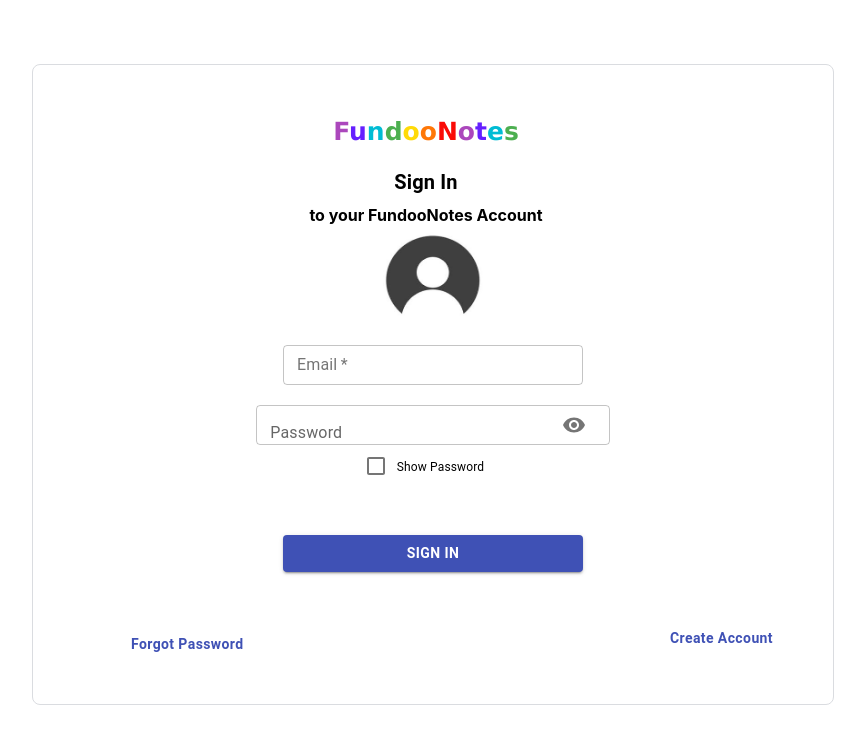
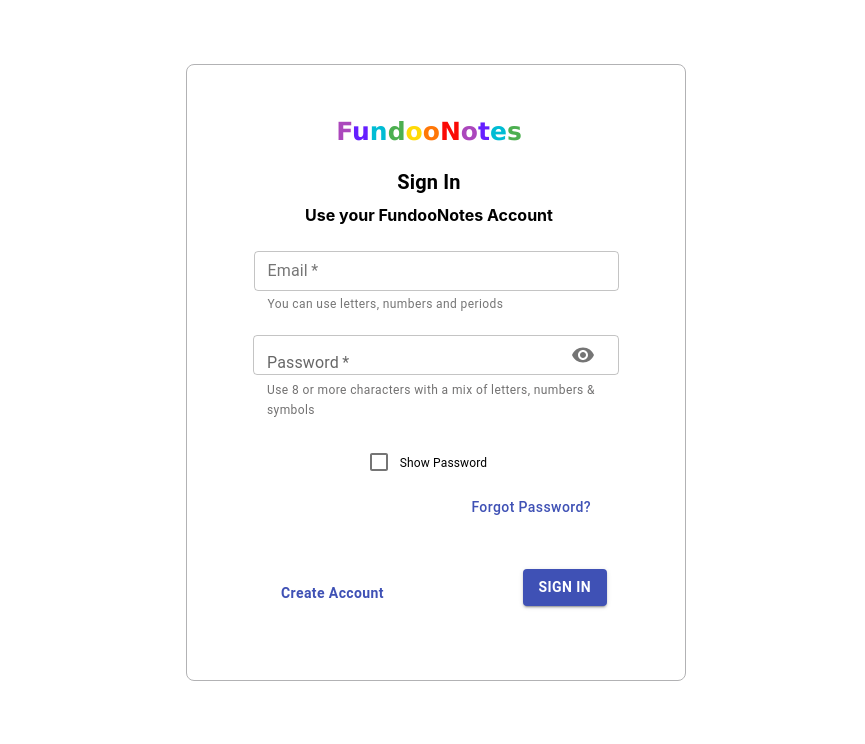
Before and after one commit to SanjanaGRao/FundooNotes-App-FE, a React (Create React App) app: page /login in a window 1280 px wide. Shown: the top 744 px of the page, without its empty margins (208-1073 px from the left). Built offline with nearby package versions, Linux system fonts and the light colour scheme.

Commit message:
Added: Axios and refactored the UI of Login Page

```diff
--- a/package.json
+++ b/package.json
@@ -17,6 +17,7 @@
     "@testing-library/react": "^11.2.7",
     "@testing-library/user-event": "^12.8.3",
     "axios": "^0.24.0",
+    "cors": "^2.8.5",
     "material-ui": "^0.20.2",
     "moment": "^2.29.1",
     "react": "^17.0.2",
--- a/src/components/CreateAccount.jsx
+++ b/src/components/CreateAccount.jsx
@@ -1,21 +1,30 @@
-import React from 'react';
+import React from "react";
 import "/Users/sanjana.rao_ymediala/reactjs-fundooNotes/fundoonotes-app/src/css/createAccountPage.css";
 import accounts from "/Users/sanjana.rao_ymediala/reactjs-fundooNotes/fundoonotes-app/src/Assets/account.svg";
-import {nameValidation, emailValidation, passwordValidation} from "./Validation";
-import { Grid, Typography, TextField, Button } from '@material-ui/core';
-import FormControlLabel from '@material-ui/core/FormControlLabel';
-import Checkbox from '@material-ui/core/Checkbox';
-import Visibility from '@mui/icons-material/Visibility';
-import VisibilityOff from '@mui/icons-material/VisibilityOff';
-import InputAdornment from '@mui/material/InputAdornment';
-import IconButton from '@mui/material/IconButton';
-import OutlinedInput from '@mui/material/OutlinedInput';
-import FormControl from '@mui/material/FormControl';
-import InputLabel from '@mui/material/InputLabel';
+import {
+  nameValidation,
+  emailValidation,
+  passwordValidation,
+} from "./Validation";
+import {
+  Grid,
+  Typography,
+  TextField,
+  Button,
+  FormControlLabel,
+  Checkbox,
+} from "@material-ui/core";
+import Visibility from "@mui/icons-material/Visibility";
+import VisibilityOff from "@mui/icons-material/VisibilityOff";
+import InputAdornment from "@mui/material/InputAdornment";
+import IconButton from "@mui/material/IconButton";
+import OutlinedInput from "@mui/material/OutlinedInput";
+import FormControl from "@mui/material/FormControl";
+import InputLabel from "@mui/material/InputLabel";
 import { Link } from "react-router-dom";
+import userConnect from "../service/CreateAccountAPI";
 
 export default function CreateAccount() {
-
   const [firstName, setFirstName] = React.useState("");
   const [lastName, setLastName] = React.useState("");
   const [email, setEmail] = React.useState("");
@@ -25,12 +34,14 @@
   const [lastNameNotValid, setLastNameNotValid] = React.useState(false);
   const [emailNotValid, setEmailNotValid] = React.useState(false);
   const [passwordNotValid, setPasswordNotValid] = React.useState(false);
-    const [passwordConfirmationNotValid, setPasswordConfirmationNotValid] = React.useState(false);
+  const [passwordConfirmationNotValid, setPasswordConfirmationNotValid] =
+    React.useState(false);
   const [showPassword, setShowPassword] = React.useState(false);
-    const [showPasswordConfirmation, setShowPasswordConfirmation] = React.useState(false);
+  const [showPasswordConfirmation, setShowPasswordConfirmation] =
+    React.useState(false);
 
   const handleClickShowPassword = () => {
-        setShowPassword(!showPassword)
+    setShowPassword(!showPassword);
   };
   const handleSubmit = (event) => {
     event.preventDefault();
@@ -46,9 +57,15 @@
     if (password === passwordConfirmation) {
       setPasswordConfirmationNotValid(true);
     }
+    userConnect({
+      firstName: firstName,
+      lastName: lastName,
+      email: email,
+      password: password,
+    });
   };
   const handleClickShowPasswordConfirmation = () => {
-        setShowPasswordConfirmation(!showPasswordConfirmation)
+    setShowPasswordConfirmation(!showPasswordConfirmation);
   };
   const handleClickShowPasswords = () => {
     setShowPassword(!showPassword);
@@ -59,12 +76,12 @@
   };
   const headerStyle = { margin: 0 };
   return (
-        <div className="imgBox" >
+    <div className="imgBox">
       <div className="outerBox">
         <div className="outerPadding"></div>
         <div>
           <div>
-                        <Grid align='left' className="headingAndSubHeading">
+            <Grid align="left" className="headingAndSubHeading">
               <h1 class="rainbow" style={headerStyle}>
                 <span>F</span>
                 <span>u</span>
@@ -79,7 +96,9 @@
                 <span>s</span>
               </h1>
               <br />
-                            <Typography variant='h6' gutterBottom><b>Create your FundooNotes Account</b></Typography>
+              <Typography variant="h6" gutterBottom>
+                <b>Create your FundooNotes Account</b>
+              </Typography>
             </Grid>
             <form id="form" name="form">
               <div className="innerImg">
@@ -91,13 +110,15 @@
                         required
                         variant="outlined"
                         name="firstName"
-                                                color='primary'
-                                                type='text'
-                                                label='First Name'
+                        color="primary"
+                        type="text"
+                        label="First Name"
                         placeholder="Enter your first name"
                         size="small"
                         error={firstNameNotValid}
-                                                helperText={firstNameNotValid ? "Invalid First Name" : ""}
+                        helperText={
+                          firstNameNotValid ? "Invalid First Name" : ""
+                        }
                         onChange={(event) => setFirstName(event.target.value)}
                       />
                     </div>
@@ -106,9 +127,9 @@
                         required
                         variant="outlined"
                         name="lastName"
-                                                color='primary'
-                                                type='text'
-                                                label='Last Name'
+                        color="primary"
+                        type="text"
+                        label="Last Name"
                         placeholder="Enter your last name"
                         size="small"
                         error={lastNameNotValid}
@@ -125,28 +146,42 @@
                       id="full-width-text-field"
                       variant="outlined"
                       name="email"
-                                            color='primary'
-                                            type='email'
-                                            label='Email'
+                      color="primary"
+                      type="email"
+                      label="Email"
                       placeholder="xyz@example.com"
                       autoComplete="email"
                       size="small"
                       error={emailNotValid}
-                                            helperText={emailNotValid ? "Invalid Email" : "Your mail can consist of letters, numbers and periods"}
+                      helperText={
+                        emailNotValid
+                          ? "Invalid Email"
+                          : "Your mail can consist of letters, numbers and periods"
+                      }
                       onChange={(event) => setEmail(event.target.value)}
                     />
                   </div>
                   <br />
                   <div className="passwords" align="left">
                     <div className="pass">
-                                            <FormControl sx={{ width: '25ch' }} variant="outlined">
-                                                <InputLabel htmlFor="outlined-adornment-password">Password</InputLabel>
+                      <FormControl
+                        sx={{ width: "25ch" }}
+                        variant="outlined"
+                        required
+                      >
+                        <InputLabel htmlFor="outlined-adornment-password">
+                          Password
+                        </InputLabel>
                         <OutlinedInput
                           id="outlined-adornment-password"
-                                                    type={showPassword ? 'text' : 'password'}
+                          type={showPassword ? "text" : "password"}
                           size="small"
                           error={passwordNotValid}
-                                                    helperText={ passwordNotValid ? "Invalid password" : "Use 8 or more characters with a mix of letters, numbers & symbols"}
+                          helperText={
+                            passwordNotValid
+                              ? "Invalid password"
+                              : "Use 8 or more characters with a mix of letters, numbers & symbols"
+                          }
                           onChange={(event) => setPassword(event.target.value)}
                           endAdornment={
                             <InputAdornment position="start">
@@ -157,7 +192,11 @@
                                 onMouseDown={handleMouseDownPassword}
                                 edge="end"
                               >
-                                                                {showPassword ? <VisibilityOff /> : <Visibility />}
+                                {showPassword ? (
+                                  <VisibilityOff />
+                                ) : (
+                                  <Visibility />
+                                )}
                               </IconButton>
                             </InputAdornment>
                           }
@@ -165,21 +204,33 @@
                           required
                           fullwidth
                           name="passwordConfirmation"
-                                                    color='primary'
+                          color="primary"
                           placeholder="Enter your password"
                         />
                       </FormControl>
                     </div>
                     <div className="confirmPassword">
-                                            <FormControl sx={{ width: '25ch' }} variant="outlined">
-                                                <InputLabel htmlFor="outlined-adornment-password">Confirm Password</InputLabel>
+                      <FormControl
+                        sx={{ width: "25ch" }}
+                        variant="outlined"
+                        required
+                      >
+                        <InputLabel htmlFor="outlined-adornment-password">
+                          Confirm Password
+                        </InputLabel>
                         <OutlinedInput
                           id="outlined-adornment-password"
-                                                    type={showPasswordConfirmation ? 'text' : 'password'}
+                          type={showPasswordConfirmation ? "text" : "password"}
                           size="small"
                           error={passwordConfirmationNotValid}
-                                                    helperText={passwordConfirmationNotValid ? "Password does not match" : ""}
-                                                    onChange={(event) => setPasswordConfirmation(event.target.value)}
+                          helperText={
+                            passwordConfirmationNotValid
+                              ? "Password does not match"
+                              : ""
+                          }
+                          onChange={(event) =>
+                            setPasswordConfirmation(event.target.value)
+                          }
                           endAdornment={
                             <InputAdornment position="end">
                               <IconButton
@@ -189,7 +240,11 @@
                                 onMouseDown={handleMouseDownPassword}
                                 edge="end"
                               >
-                                                                {showPasswordConfirmation ? <VisibilityOff /> : <Visibility />}
+                                {showPasswordConfirmation ? (
+                                  <VisibilityOff />
+                                ) : (
+                                  <Visibility />
+                                )}
                               </IconButton>
                             </InputAdornment>
                           }
@@ -197,7 +252,7 @@
                           required
                           fullwidth
                           name="passwordConfirmation"
-                                                    color='primary'
+                          color="primary"
                           placeholder="Confirm your password"
                         />
                       </FormControl>
@@ -205,7 +260,8 @@
                   </div>
                   <div className="message">
                     <span>
-                                            Use 8 or more characters with a mix of letters, numbers & symbols
+                      Use 8 or more characters with a mix of letters, numbers &
+                      symbols
                     </span>
                   </div>
                   <br />
@@ -219,20 +275,45 @@
                           onMouseDown={handleMouseDownPassword}
                         />
                       }
-                                            label={<span style={{ fontSize: '0.75rem' }}>Show Passwords</span>}
+                      label={
+                        <span style={{ fontSize: "0.75rem" }}>
+                          Show Passwords
+                        </span>
+                      }
                     />
                   </div>
                   <div className="signInSignUp">
                     <div className="signIn">
-                                            <Button variant="text" id="sign-in-button" component={Link} to="/login" style={{ textTransform: 'none' }} color='primary'><b>Sign in instead</b></Button>
+                      <Button
+                        variant="text"
+                        id="sign-in-button"
+                        component={Link}
+                        to="/login"
+                        style={{ textTransform: "none" }}
+                        color="primary"
+                      >
+                        <b>Sign in instead</b>
+                      </Button>
                     </div>
                     <div className="create">
-                                            <Button type='submit' variant='contained' color='primary' onClick={handleSubmit} ><b>Create</b></Button>
+                      <Button
+                        type="submit"
+                        variant="contained"
+                        color="primary"
+                        onClick={handleSubmit}
+                      >
+                        <b>Create</b>
+                      </Button>
                     </div>
                   </div>
                 </div>
                 <div className="img">
-                                    <img src={accounts} width={260} height={244} style={{ verticalAlign: 'middle' }} />
+                  <img
+                    src={accounts}
+                    width={260}
+                    height={244}
+                    style={{ verticalAlign: "middle" }}
+                  />
                 </div>
               </div>
             </form>
@@ -240,5 +321,5 @@
         </div>
       </div>
     </div>
-    )
+  );
 }
--- a/src/components/Login.jsx
+++ b/src/components/Login.jsx
@@ -1,9 +1,13 @@
 import React from "react";
 import "/Users/sanjana.rao_ymediala/reactjs-fundooNotes/fundoonotes-app/src/css/loginPage.css";
-import imageUser from "/Users/sanjana.rao_ymediala/reactjs-fundooNotes/fundoonotes-app/src/Assets/user.jfif";
-import { Grid, Typography, TextField, Button } from "@material-ui/core";
-import FormControlLabel from "@material-ui/core/FormControlLabel";
-import Checkbox from "@material-ui/core/Checkbox";
+import {
+  Grid,
+  Typography,
+  TextField,
+  Button,
+  FormControlLabel,
+  Checkbox,
+} from "@material-ui/core";
 import Visibility from "@mui/icons-material/Visibility";
 import VisibilityOff from "@mui/icons-material/VisibilityOff";
 import InputAdornment from "@mui/material/InputAdornment";
@@ -38,7 +42,7 @@
   };
   const headerStyle = { margin: 0 };
   return (
-    <div className="imgBox">
+    <div className="imgBoxForLogin">
       <div className="outerBox">
         <div className="outerPadding"></div>
         <div>
@@ -62,21 +66,21 @@
                 <b> Sign In</b>
               </Typography>
               <Typography variant="h7" gutterBottom>
-                <b> to your FundooNotes Account</b>
+                <b> Use your FundooNotes Account</b>
               </Typography>
             </Grid>
-            <div className="imgUser">
-                <img src={imageUser} width={100} height={100} style={{ verticalAlign: 'middle' }} />
-            </div>
-            <br />
+            <div style={{ width: "418px" }}>
               <form id="form" className="formLogin">
                 <div className="innerImgbox2">
-                <div className="inputBoxForLogin">
+                  <div
+                    className="inputBoxForLogin"
+                    style={{ width: "366px", margin: "26px", padding: "0px" }}
+                  >
                     <div className="emailLogin" align="center">
                       <TextField
                         required
                         id="full-width-text-field"
-                      style={{ width: 300 }}
+                        style={{ width: 365 }}
                         variant="outlined"
                         name="email"
                         color="primary"
@@ -86,7 +90,9 @@
                         placeholder="xyz@example.com"
                         error={emailNotValid}
                         helperText={
-                        emailNotValid ? "This field cannot be empty" : ""
+                          emailNotValid
+                            ? "This field cannot be empty"
+                            : "You can use letters, numbers and periods"
                         }
                         onChange={(event) => setEmail(event.target.value)}
                       />
@@ -94,21 +100,24 @@
                     <br />
                     <div className="passwordLogin" align="center">
                       <div className="pass2">
-                      <FormControl sx={{ width: "35ch" }} variant="outlined">
+                        <FormControl variant="outlined" fullWidth required>
                           <InputLabel htmlFor="outlined-adornment-password">
                             Password
                           </InputLabel>
                           <OutlinedInput
                             id="outlined-adornment-password"
-                          required
                             fullwidth
                             type={showPassword ? "text" : "password"}
                             size="small"
                             error={passwordNotValid}
                             helperText={
-                            passwordNotValid ? "This field cannot be empty" : ""
+                              passwordNotValid
+                                ? "This field cannot be empty"
+                                : ""
                             }
-                          onChange={(event) => setPassword(event.target.value)}
+                            onChange={(event) =>
+                              setPassword(event.target.value)
+                            }
                             endAdornment={
                               <InputAdornment position="start">
                                 <IconButton
@@ -134,6 +143,14 @@
                         </FormControl>
                       </div>
                     </div>
+                    <div className="messageLogin" align="center">
+                      <span>
+                        Use 8 or more characters with a mix of letters, numbers
+                        & symbols
+                      </span>
+                    </div>
+                    <br />
+                    <div>
                       <div className="showPasswordLogin">
                         <FormControlLabel
                           control={
@@ -151,28 +168,18 @@
                           }
                         />
                       </div>
-                  <div className="login">
-                      <Button
-                        type="submit"
-                        variant="contained"
-                        color="primary"
-                        style={{ width: 300 }}
-                        onClick={handleSubmit}
-                      >
-                        <b>Sign In</b>
-                      </Button>
-                    </div>
-                  <div className="newButtons">
-                    <div className="forgotPassword">
+                      <div className="forgotPassword" align="right">
                         <Button
                           variant="text"
                           style={{ textTransform: "none" }}
                           color="primary"
                         >
-                        <b>Forgot Password</b>
+                          Forgot Password?
                         </Button>
                       </div>
-                    <div className="create" align="right">
+                    </div>
+                    <div className="signInSignUp">
+                      <div className="signIn">
                         <Button
                           variant="text"
                           id="link-btn"
@@ -184,6 +191,16 @@
                           <b>Create Account</b>
                         </Button>
                       </div>
+                      <div className="create">
+                        <Button
+                          type="submit"
+                          variant="contained"
+                          color="primary"
+                          onClick={handleSubmit}
+                        >
+                          <b>Sign In</b>
+                        </Button>
+                      </div>
                     </div>
                   </div>
                 </div>
@@ -192,5 +209,6 @@
           </div>
         </div>
       </div>
+    </div>
   );
 }
--- a/src/css/loginPage.css
+++ b/src/css/loginPage.css
@@ -44,23 +44,62 @@
   margin-left: 0px;
 }
 
-.newButtons {
+.imgBoxForLogin {
+  position: relative;
+  width: 498px;
+  height: auto;
+  min-height: 500px;
+  right: 50%;
+  left: 50%;
+  margin-top: 4em; /*set to a negative number 1/2 of your height*/
+  margin-left: -246px; /*set to a negative number 1/2 of your width  */
+  margin-bottom: 5em;
+  border-radius: 8px;
+  border: 1px solid #b2b2b4;
+  transition: width 0.5s;
+}
+
+.forgotPassword {
+  font-family: "Google Sans", Roboto, Arial, sans-serif;
+  font-size: 10px;
+  color: #1a73e8;
+  /* margin-top: 10px; */
+  margin-left: 50px;
+  margin-right: 20px;
+  padding: 6px 0;
+}
+
+.signInSignUp {
   display: inline-block;
   display: flex;
 }
 
-.forgotPassword {
+.signIn {
   font-family: "Google Sans", Roboto, Arial, sans-serif;
   font-size: 14px;
   color: #1a73e8;
-  margin-top: 48px;
-  margin-left: 50px;
-  margin-right: 50px;
+  margin-top: 38px;
+  margin-left: 20px;
+  margin-right: auto;
   padding: 6px 0;
 }
 
-.login {
-  margin-top: 48px;
-  margin-left: 10px !important;
-  margin-right: 10px !important ;
+.create {
+  margin-top: 38px;
+  margin-left: auto;
+  margin-right: 12px;
 }
+
+.messageLogin {
+  color: rgba(20, 19, 19, 0.6);
+  font-family: "Roboto", "Helvetica", "Arial", sans-serif;
+  font-weight: 400;
+  font-size: 0.75rem;
+  line-height: 1.66;
+  letter-spacing: 0.03333em;
+  text-align: left;
+  margin-top: 6px;
+  margin-right: 14px;
+  margin-bottom: 0;
+  margin-left: 14px;
+}
--- /dev/null
+++ b/src/service/CreateAccountAPI.jsx
@@ -0,0 +1,13 @@
+import axios from 'axios'
+
+const userConnect = (data) => {
+    console.log(data);
+    axios.post(`http://localhost:5000/users`, data)
+  .then(function (response) {
+    console.log(response);
+  })
+  .catch(function (error) {
+    console.log(error);
+  });
+}
+export default userConnect
```
Also changed, not shown: src/css/createAccountPage.css (+13 -14 lines). Lines whose indentation alone changed are shown as unchanged.
